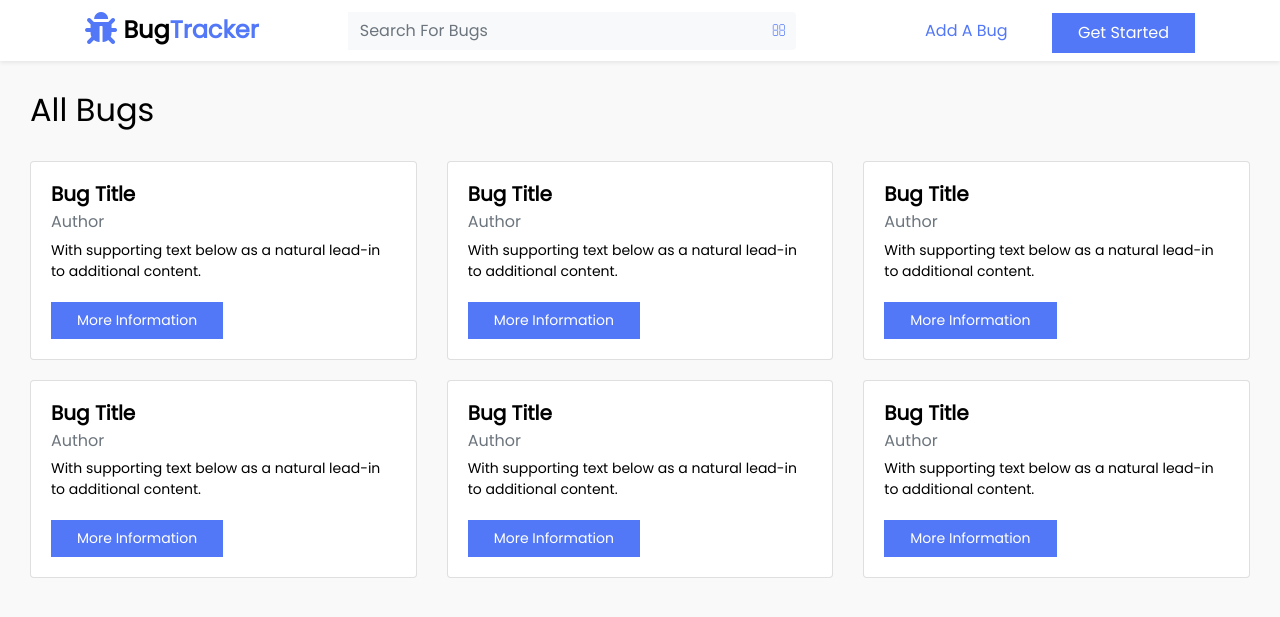
After one commit to steve-njuguna-k/Flask-Bug-Tracker, a Flask app: page /bugs in a window 1280 px wide. The commit adds this page. Shown: the top 617 px of the page. Run offline with Flask 2, Linux system fonts and the light colour scheme; some libraries are stand-ins or nearby versions.

Commit message:
Added All Bugs Section

```diff
--- a/app/static/assets/css/style.css
+++ b/app/static/assets/css/style.css
@@ -17,6 +17,11 @@ a {
 a:hover {
     text-decoration: none;
     color: #000000;
+}
+
+.container-f{
+	margin-left: 0px;
+	margin-right: 0px;
 }
 
 .navbar.navbar-dark .nav-item .nav-link {
@@ -81,14 +86,14 @@ a:hover {
 }
 
 .btn-link{
-    color: #000;
+    color: #5277f7;
 	border-radius: 0px;
     margin-top: 1px;
     padding: 9px;
 }
 
 .link{
-    color: #000;
+    color: #5277f7;
 	border-radius: 0px;
     margin-top: 1px;
 }
@@ -295,5 +300,9 @@ a:hover {
 }
 
 .masthead{
+	margin-top: 50px;
+}
+
+.landing{
 	margin-top: 100px;
 }
--- /dev/null
+++ b/app/templates/Bugs.html
@@ -0,0 +1,76 @@
+{% extends "Base.html" %}
+
+<div class="container">
+	{% include 'Navbar.html' %}
+</div>
+
+{% block content %}
+
+<div class="container-fluid" style="margin-top: 30px;">
+    <h2>All Bugs</h2>
+    <br>
+    <div class="row">
+        <div class="col-sm-4" style="margin-bottom: 20px;">
+          <div class="card">
+            <div class="card-body">
+              <h5 class="card-title"><b>Bug Title</b></h5>
+              <h6 class="card-subtitle mb-2 text-muted">Author</h6>
+              <p class="card-text">With supporting text below as a natural lead-in to additional content.</p>
+              <a href="#" class="btn btn-primary btn-sm">More Information</a>
+            </div>
+          </div>
+        </div>
+        <div class="col-sm-4">
+          <div class="card">
+            <div class="card-body">
+              <h5 class="card-title"><b>Bug Title</b></h5>
+              <h6 class="card-subtitle mb-2 text-muted">Author</h6>
+              <p class="card-text">With supporting text below as a natural lead-in to additional content.</p>
+              <a href="#" class="btn btn-primary btn-sm">More Information</a>
+            </div>
+          </div>
+        </div>
+        <div class="col-sm-4">
+            <div class="card">
+              <div class="card-body">
+                <h5 class="card-title"><b>Bug Title</b></h5>
+                <h6 class="card-subtitle mb-2 text-muted">Author</h6>
+                <p class="card-text">With supporting text below as a natural lead-in to additional content.</p>
+                <a href="#" class="btn btn-primary btn-sm">More Information</a>
+              </div>
+            </div>
+        </div>
+        <div class="col-sm-4">
+            <div class="card">
+              <div class="card-body">
+                <h5 class="card-title"><b>Bug Title</b></h5>
+                <h6 class="card-subtitle mb-2 text-muted">Author</h6>
+                <p class="card-text">With supporting text below as a natural lead-in to additional content.</p>
+                <a href="#" class="btn btn-primary btn-sm">More Information</a>
+              </div>
+            </div>
+          </div>
+          <div class="col-sm-4">
+            <div class="card">
+              <div class="card-body">
+                <h5 class="card-title"><b>Bug Title</b></h5>
+                <h6 class="card-subtitle mb-2 text-muted">Author</h6>
+                <p class="card-text">With supporting text below as a natural lead-in to additional content.</p>
+                <a href="#" class="btn btn-primary btn-sm">More Information</a>
+              </div>
+            </div>
+          </div>
+          <div class="col-sm-4">
+              <div class="card">
+                <div class="card-body">
+                  <h5 class="card-title"><b>Bug Title</b></h5>
+                  <h6 class="card-subtitle mb-2 text-muted">Author</h6>
+                  <p class="card-text">With supporting text below as a natural lead-in to additional content.</p>
+                  <a href="#" class="btn btn-primary btn-sm">More Information</a>
+                </div>
+              </div>
+          </div>
+    </div>
+</div>
+
+{% endblock %}
--- a/app/templates/Navbar.html
+++ b/app/templates/Navbar.html
@@ -1,6 +1,6 @@
 {% block navbar %}
-<div class="container-fluid">
-    <nav class="navbar navbar-expand-lg navbar-dark fixed-top shadow-sm">
+<div class="container-f">
+    <nav class="navbar navbar-expand-lg navbar-dark shadow-sm">
         <div class="container">
             <a href="{{ url_for('home') }}">
                 <h4 class="logo"><span class="logo-colour"><i class="fas fa-bug fa-lg"></i></span><b> Bug</b><span class="logo-colour"><b>Tracker</b></span></h4>
@@ -29,6 +29,9 @@
                         </a>
                         {% else %}
                         <a href="{{ url_for('login') }}">
+                            <button class="btn btn-md btn-link ms-3" id="dropdownMenuButton" data-toggle="dropdown" aria-expanded="false" style="margin-left: 30px;">Add A Bug</button>
+                        </a>
+                        <a href="{{ url_for('login') }}">
                             <button class="btn btn-md btn-primary ms-3" id="dropdownMenuButton" data-toggle="dropdown" aria-expanded="false" style="margin-left: 30px;">Get Started</button>
                         </a>
                         {% endif %}
--- a/app/views.py
+++ b/app/views.py
@@ -105,3 +105,7 @@ def logout():
     logout_user()
     # redirecting to home page
     return redirect(url_for('home'))
+
+@app.route('/bugs')
+def bugs():
+    return render_template('Bugs.html')
```
